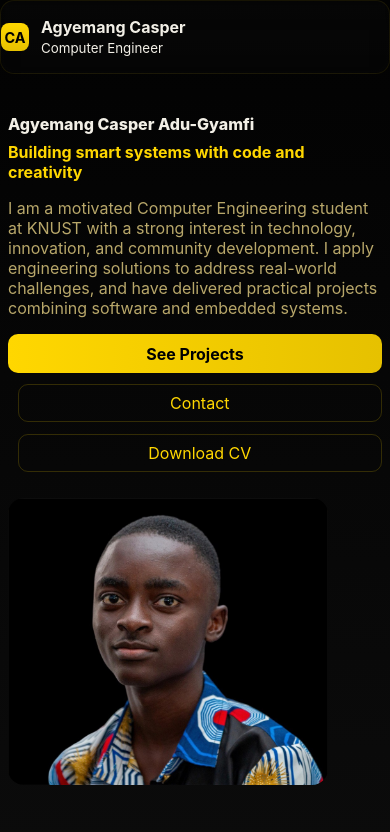
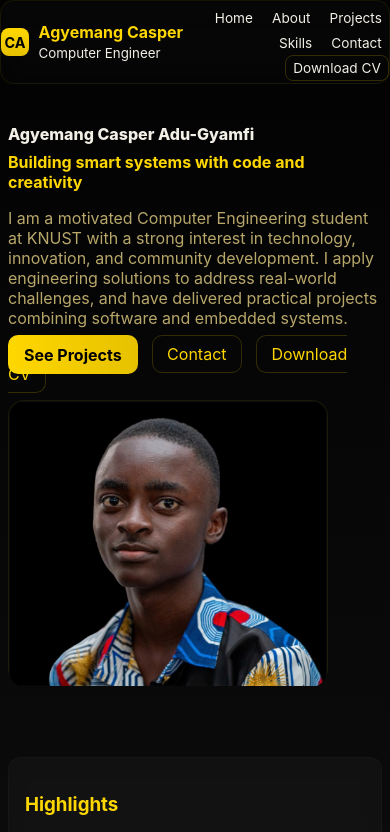
Before and after one commit to Palatipus/casper-portfolio, a website: page index.html in a window 390 px wide. Shown: the top 832 px of the page. Drawn offline with Linux system fonts and the light colour scheme.

Commit message:
Fixed nav links on smaller devices

```diff
--- a/css/styles.css
+++ b/css/styles.css
@@ -35,14 +35,15 @@ header .site-nav {
   display: flex;
   align-items: center;
   justify-content: space-between;
-  gap: 1rem;
-  padding: 1rem 0;
+  gap: 0.5rem;
+  padding: 0.5rem 0;
+  flex-wrap: wrap;
 }
 
 .brand-link {
   display: flex;
   align-items: center;
-  gap: 0.75rem;
+  gap: 0.6rem;
   text-decoration: none;
   color: inherit;
 }
@@ -62,36 +63,34 @@ header .site-nav {
 .brand-text .name {
   font-weight: 700;
   display: block;
+  color: var(--gold);
 }
 
+/* ===== NAVBAR FIX ===== */
 .nav-links {
   list-style: none;
   display: flex;
-  gap: 1rem;
+  flex-wrap: wrap;
+  gap: 0.6rem;
   margin: 0;
   padding: 0;
   align-items: center;
-}
-
-/* ✅ On small screens, only show "About" and "Skills" */
-@media (max-width: 750px) {
-  .nav-links a:not([href="#about"]):not([href="#skills"]) {
-    display: none;
-  }
+  justify-content: flex-end;
+  flex: 1;
 }
 
 .nav-links a {
   color: var(--text);
   text-decoration: none;
-  padding: 0.45rem 0.8rem;
+  padding: 0.4rem 0.7rem;
   border-radius: 8px;
-  transition: all 0.3s ease;
+  transition: all 0.2s ease;
 }
 
 .nav-links a:hover {
   color: var(--gold);
-  background: linear-gradient(180deg, rgba(255,255,255,0.02), rgba(255,255,255,0.01));
-  box-shadow: 0 6px 22px rgba(0,0,0,0.6);
+  background: rgba(255,215,0,0.08);
+  box-shadow: 0 0 6px rgba(255,215,0,0.2);
 }
 
 /* ===== HERO ===== */
@@ -231,27 +230,44 @@ h2, h3, h4 {
 }
 
 /* ===== SMALL SCREEN TWEAKS ===== */
-@media (max-width: 600px) {
+@media (max-width: 750px) {
+  header .site-nav {
+    flex-wrap: wrap;
+    justify-content: flex-start;
+    align-items: center;
+    gap: 0.4rem;
+    padding: 0.4rem 0;
+  }
+
+  .brand-initial {
+    width: 34px;
+    height: 34px;
+    font-size: 1rem;
+  }
+
+  .brand-text .name {
+    font-size: 1.05rem;
+  }
+
+  .nav-links {
+    justify-content: flex-end;
+    flex: 1;
+    gap: 0.4rem;
+  }
+
+  .nav-links a {
+    font-size: 0.9rem;
+    padding: 0.3rem 0.55rem;
+  }
+
   .container { padding: 1rem; }
   .hero { padding: 2rem 0; gap: 1rem; }
   .headline { font-size: 1.3rem; }
   .projects-grid { grid-template-columns: 1fr; gap: 0.8rem; }
   .skill-columns { grid-template-columns: 1fr; gap: 0.7rem; }
   .site-footer-inner { flex-direction: column; align-items: flex-start; gap: 0.5rem; padding: 0.7rem 0; }
-  .brand-initial { width: 36px; height: 36px; font-size: 1.1rem; }
   .project-card img { height: 140px; }
-  .contact-form { padding: 0; }
-  .btn, .btn-outline { display: block; text-align: center; margin-bottom: 0.7rem; box-sizing: border-box; }
   section { padding-bottom: 1rem; }
-}
-
-@media (max-width: 750px) {
-  .hero img {
-    display: block;
-    margin: 0 auto;
-    max-width: 320px;
-    height: auto;
-  }
 }
 
 @media (max-width: 400px) {
@@ -259,11 +275,10 @@ h2, h3, h4 {
   .headline { font-size: 1rem; }
   .brand-initial { width: 28px; height: 28px; font-size: 0.9rem; }
   .project-card img { height: 90px; }
-  .nav-links { flex-wrap: wrap; gap: 0.4rem; justify-content: flex-end; }
-  .nav-links a { font-size: 0.95rem; padding: 0.35rem 0.6rem; }
+  .nav-links { flex-wrap: wrap; gap: 0.3rem; justify-content: flex-end; }
+  .nav-links a { font-size: 0.85rem; padding: 0.25rem 0.45rem; }
 }
 
-/* ===== GENERAL RESPONSIVE IMPROVEMENTS ===== */
 img, video {
   max-width: 100%;
   height: auto;
```
